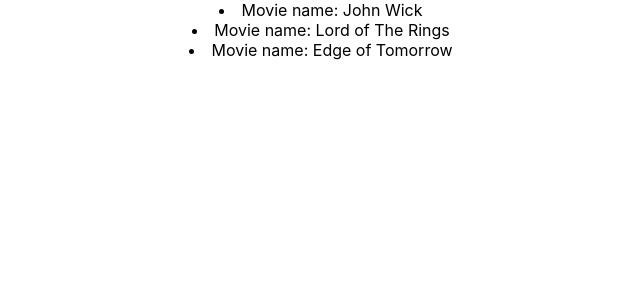
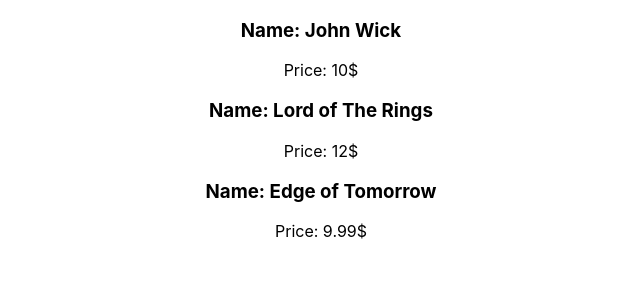
Before and after one commit to fakhriyusifli/react-context-api, a React (Create React App) app: page / in a window 1280 px wide. Shown: the top 300 px of the page, without its empty margins (319-959 px from the left). Built offline with nearby package versions, Linux system fonts and the light colour scheme.

Commit message:
added movie component

```diff
--- /dev/null
+++ b/src/components/Movie/Movie.jsx
@@ -0,0 +1,13 @@
+import React from "react";
+
+const Movie = (props) =>{
+
+    return(
+        <div>
+            <h3>Name: {props.name}</h3>
+            <p>Price: {props.price}</p>
+        </div>
+    );
+};
+
+export default Movie;
--- a/src/components/MovieList/MovieList.jsx
+++ b/src/components/MovieList/MovieList.jsx
@@ -1,4 +1,5 @@
 import React, {useState} from "react";
+import Movie from "../Movie/Movie";
 
 const MovieList = () =>{
 
@@ -23,8 +24,12 @@ const MovieList = () =>{
     return(
         <div>
             {movies.map(movie =>(
-            <li>Movie name: {movie.name}</li>
-        ))}
+                <Movie
+                    name={movie.name}
+                    price={movie.price}
+                    key={movie.id}
+                />
+            ))}
         </div>
     );
 };
```
